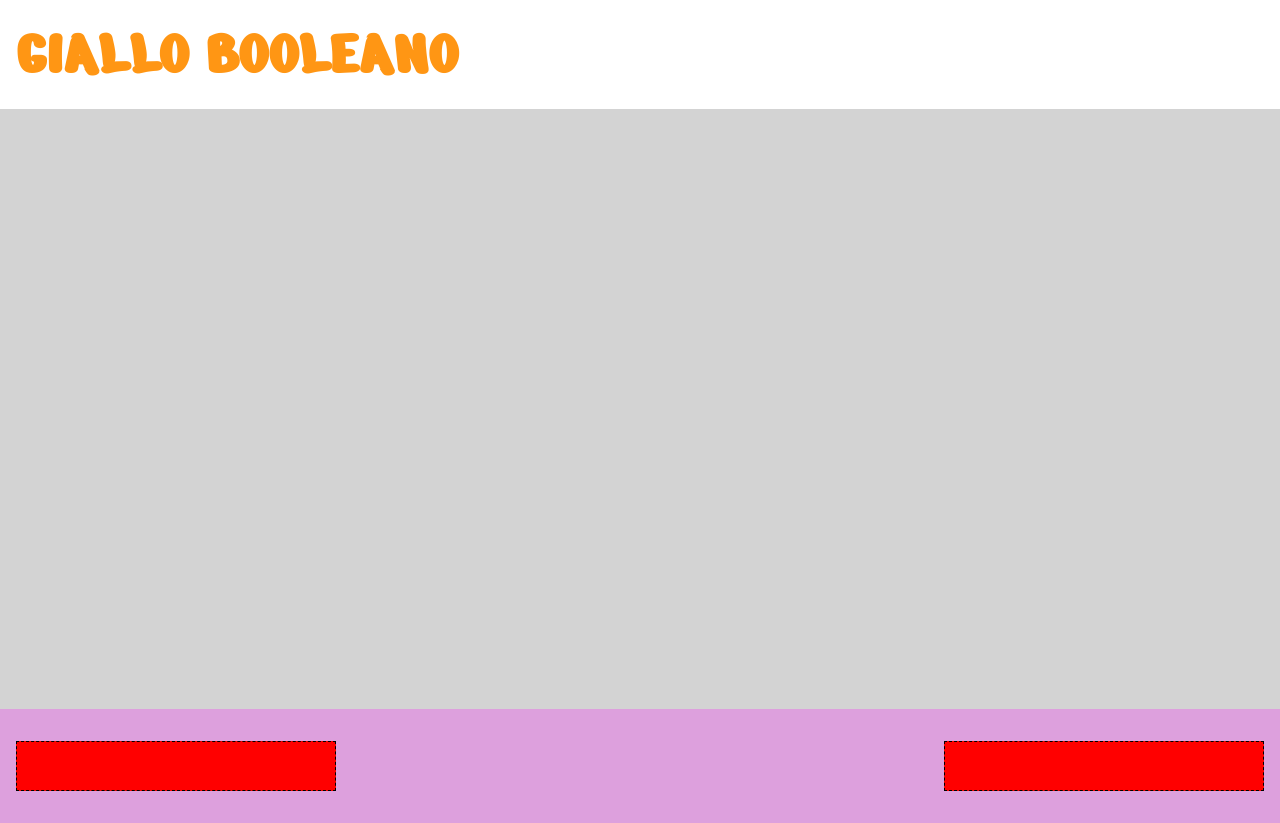
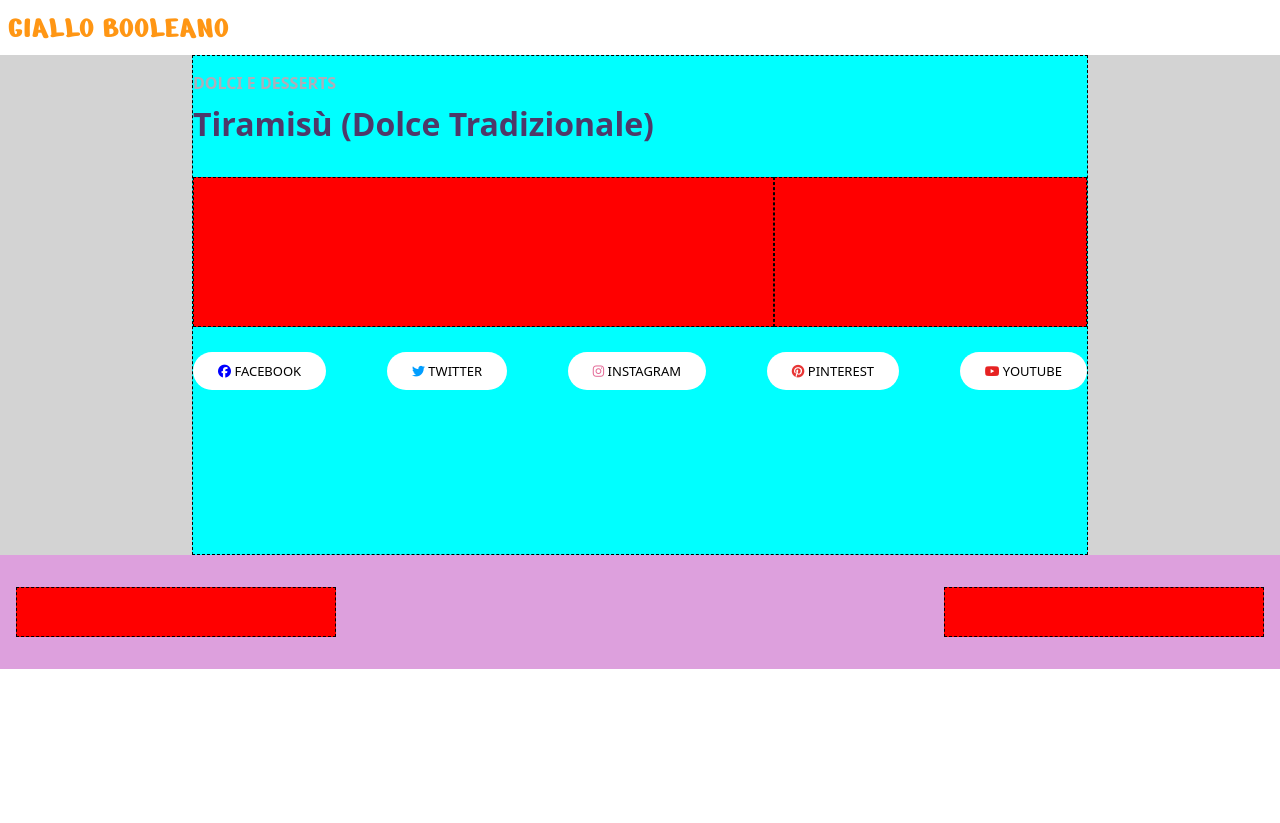
Before and after one commit to Giunta-Giovanni/htmlcss-responsive-layout, a plain HTML site: page index.html in a window 1280 px wide. After the commit the page ends 800 px from the top, so only its background shows below. Drawn offline with Linux system fonts and the light colour scheme.

Commit message:
[feat] inserimento canali responsive

```diff
--- a/css/style.css
+++ b/css/style.css
@@ -5,17 +5,31 @@
 }
 
 /* mobile first */
+/* general */
+body{
+    font-family:system-ui, -apple-system, BlinkMacSystemFont, 'Segoe UI', Roboto, Oxygen, Ubuntu, Cantarell, 'Open Sans', 'Helvetica Neue', sans-serif;
+}
+ul{
+    list-style: none;
+}
+a{
+    text-decoration: none;
+    color: black;
+}
+.flex{
+    display: flex;
+}
+
+.fa-facebook{color: blue;}
+.fa-twitter{color: #009eff; }
+.fa-instagram{color: #e46d99 ;}
+.fa-pinterest{color: #e83535;}
+.fa-youtube{color: #e62222;}
+
+
 
 /* intestazione */
 header{
-    margin: 1rem;
-    font-size: 2rem;
-    font-family: "Nerko One", cursive;
-    font-weight: 400;
-    font-style: normal;
-    color: #ff9614;
-
-
 
     /* debug */
     background-color: white;
@@ -23,15 +37,76 @@ header{
 }
 
 header h1{
+    padding: 1rem;
+
     text-align: center;
+    font-size: 4rem;
+    font-family: "Nerko One", cursive;
+    font-weight: 400;
+    font-style: normal;
+    color: #ff9614;
 }
+
+
+
+
 
 /* contenuto principale */
 main{
+    background-color: lightgrey;
+}
+
+.container{
+    width: 90%;
+    margin: 0 auto;
+    background-color: aqua;
+    min-height: 500px;
     /* debug */
-    background-color: lightgrey;
-    min-height: 600px;
+    border: 1px dashed black;
 }
+
+#categoria{
+    margin-top: 1rem;
+    color: #aeaeb9;
+}
+
+#titolo-ricetta{
+    margin-top: 0.5rem;
+    font-size: 2rem;
+    color: #4e3969;
+}
+
+#titolo-ricetta .supplemento{
+    display: none;
+}
+
+.container .row{
+    margin: 2rem 0;
+}
+.col-left, .col-right{
+    /* debug */
+    background-color: red;
+    border: 1px dashed black;
+    width: 100%;
+    height: 150px;
+}
+
+ul.flex{
+    justify-content: space-between;
+}
+.logo{
+    text-align: center;
+    padding: 10px 15px;
+    /* debug */
+    background-color: white;
+    border-radius: 9999px;
+}
+ul .supplemento {
+    display: none;
+}
+
+
+
 
 /* piè di pagina */
 footer{
@@ -53,28 +128,71 @@ footer .col{
     border: 1px dashed black;
 }
 
-
-/* Tablet mode */
+/* responsive */
+/*************************************************************
+                    Tablet mode
+ ************************************************************/
 @media screen and (min-width: 768px) {
     /* intestazione */
     header h1{
+        padding: 0.8rem;
+        font-size: 3rem;
         text-align: left;
     }
 
+    /* contenuto principale */
+    .container{
+        width: 85%;
+    }
+
+    #titolo-ricetta .supplemento{
+        display: inline;
+    }
+
+    .logo{
+        padding:10px 50px;
+    }
+
     /* pie di pagina */
-
-    /* footer */
     footer .col{
         width: 50%;
     }
 
 }
-
-/* Desktop mode */
+/*************************************************************
+                    Desktop mode
+ ************************************************************/
 @media screen and (min-width: 992px) {
     /* intestazione */
+    header h1{
+        padding: 0.5rem;
+        font-size: 2rem;
+    }
 
-    /* pie di pagina */
+   /* contenuto principale */
+   .container{
+        width: 70%;
+    }
+
+    .container .row{
+        display:flex
+    }
+
+    .col-left{
+        width: 65%;
+    }
+    .col-right{
+        width: 35%;
+    }
+
+    .logo{
+        font-size: 13px;
+        padding: 10px 25px;
+    }
+
+    ul .supplemento{
+        display: inline;
+    }
 
     /* footer */
     footer .row{
--- a/index.html
+++ b/index.html
@@ -7,6 +7,10 @@
     <link rel="preconnect" href="https://fonts.googleapis.com">
     <link rel="preconnect" href="https://fonts.gstatic.com" crossorigin>
     <link href="https://fonts.googleapis.com/css2?family=Nerko+One&display=swap" rel="stylesheet">
+    <style>
+        @import url('https://fonts.googleapis.com/css2?family=Montserrat:ital,wght@0,100..900;1,100..900&family=Nerko+One&display=swap');
+        </style>
+    <link rel="stylesheet" href="https://cdnjs.cloudflare.com/ajax/libs/font-awesome/6.7.1/css/all.min.css">
     <title>Giallo Booleano</title>
 </head>
 <body>
@@ -16,7 +20,65 @@
     </header>
 
     <!-- contenuto principale della pagina -->
-    <main></main>
+    <main>
+        <div class="container">
+            <!-- rubrica di categoria ricette -->
+             <h4 id="categoria">DOLCI E DESSERTS</h4>
+            <!-- titolo ricetta -->
+             <h2 id="titolo-ricetta">
+                Tiramisù
+                <!-- supplemento del titolo -->
+                <span class="supplemento">
+                    (Dolce Tradizionale)
+                </span>
+             </h2>
+
+             <!-- video con piccola info list -->
+             <div class="row">
+                <div class="col-left"></div>
+                <div class="col-right"></div>
+             </div>
+
+             <!-- pulsanti link canali-->
+             <ul class="flex">
+                <li>
+                    <a class="logo" href="#">
+                        <i class="fa-brands fa-facebook"></i>
+                        <span class="supplemento">FACEBOOK</span>
+                    </a>
+                </li>
+                <li>
+                    <a class="logo" href="#">
+                        <i class="fa-brands fa-twitter"></i>
+                        <span class="supplemento">TWITTER</span>
+                    </a>
+                </li>
+                <li>
+                    <a class="logo" href="#">
+                        <i class="fa-brands fa-instagram"></i>
+                        <span class="supplemento">INSTAGRAM</span>
+                    </a>
+                </li>
+                <li>
+                    <a class="logo" href="#">
+                        <i class="fa-brands fa-pinterest"></i>
+                        <span class="supplemento">PINTEREST</span>
+                    </a>
+                </li>
+                <li>
+                    <a class="logo" href="#">
+                        <i class="fa-brands fa-youtube"></i>
+                        <span class="supplemento">YOUTUBE</span>
+                    </a>
+                </li>
+
+
+
+             </ul>
+
+
+        </div>
+    </main>
 
     <!-- Pie di pagina -->
     <footer>
```
